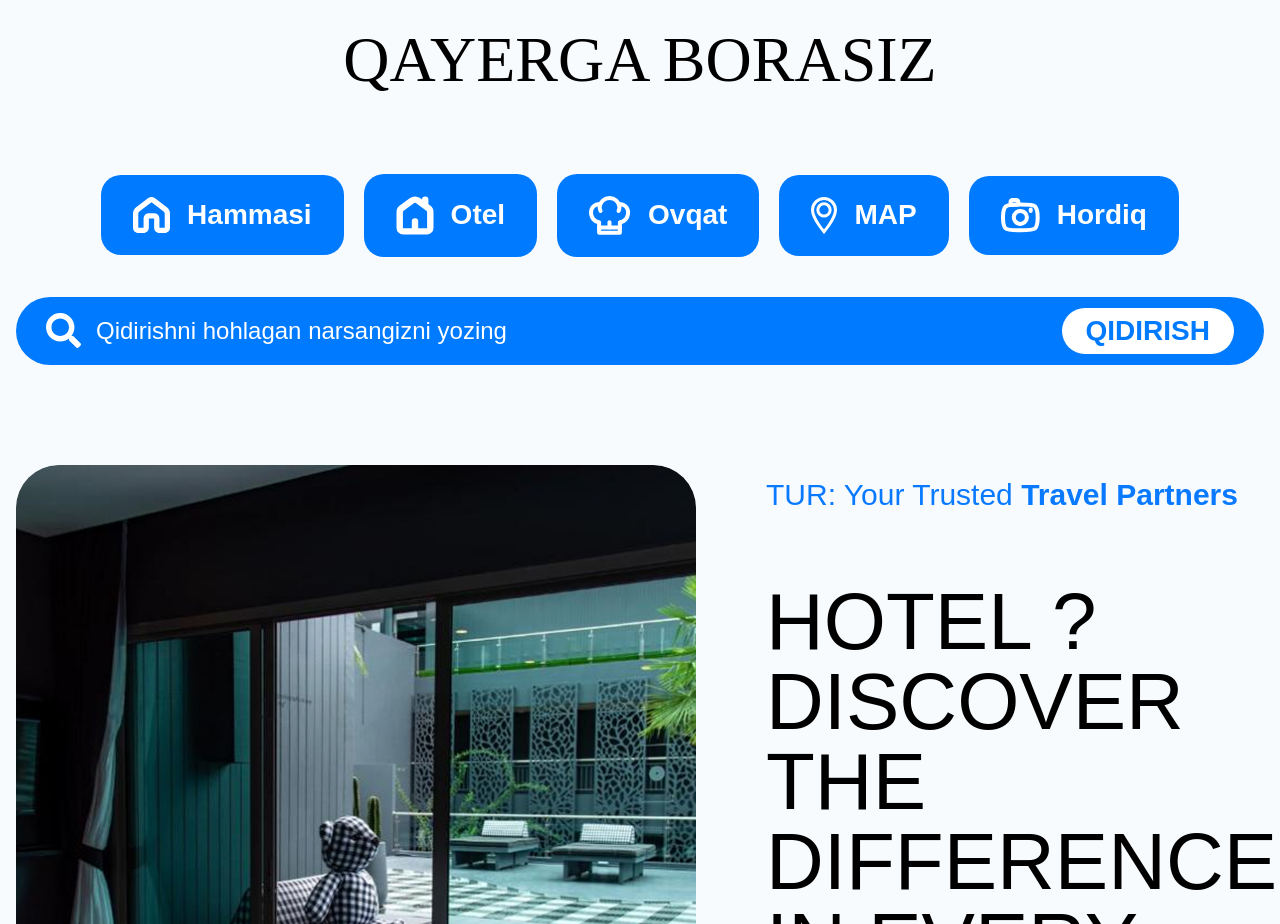
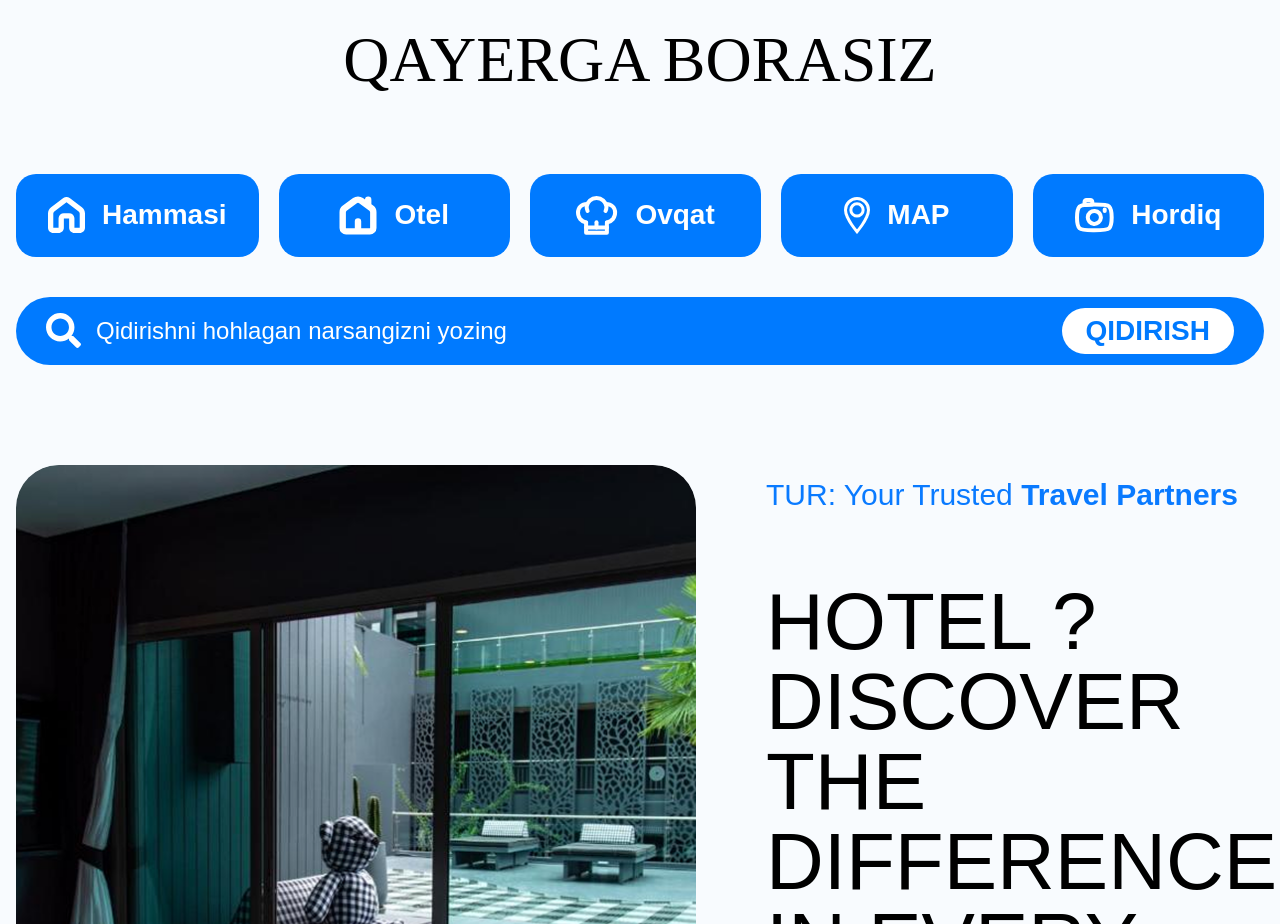
Before and after one commit to AzizbekEngineer/visitUz, a React (Vite) app: page / in a window 1280 px wide. Shown: the part 800-1724 px from the top of the page. Built offline with nearby package versions, Linux system fonts and the light colour scheme; the HTML template or start-up script is replaced by a standard one; a web font is replaced by a local one.

Commit message:
add link

```diff
--- a/src/components/searchSection/SearchSection.jsx
+++ b/src/components/searchSection/SearchSection.jsx
@@ -7,6 +7,7 @@ import map from "../../assets/icons/map.svg";
 import camera from "../../assets/icons/camera.svg";
 import search from "../../assets/icons/search.png";
 import { FaSearch } from "react-icons/fa";
+import { NavLink } from "react-router-dom";
 
 const SearchSection = () => {
   const dataSearch = [
@@ -42,10 +43,10 @@ const SearchSection = () => {
         <h2 className="searchSection__title">QAYERGA BORASIZ</h2>
         <div className="searchSection__cards">
           {dataSearch?.map((item) => (
-            <div className="searchSection__card">
+            <NavLink className="searchSection__card">
               <img src={item.icon} alt="" />
               <span>{item.title}</span>
-            </div>
+            </NavLink>
           ))}
         </div>
         <div className="searchSection__box">
--- a/src/components/searchSection/searchSection.scss
+++ b/src/components/searchSection/searchSection.scss
@@ -13,9 +13,8 @@
 
     &__cards {
         padding: 50px 0 40px;
-        display: flex;
-        align-items: center;
-        justify-content: center;
+        display: grid;
+        grid-template-columns: repeat(5, 1fr);
         gap: 20px;
     }
 
@@ -27,6 +26,7 @@
         gap: 17px;
         background: #007AFF;
         border-radius: 20px;
+        cursor: pointer;
 
         span {
             font-weight: 700;
@@ -35,6 +35,14 @@
             letter-spacing: 0%;
             color: #FFFFFF;
         }
+
+        // &.active {
+        //     background: #1E1E1E;
+        // }
+    }
+
+    &__card:hover {
+        background: #00224A;
     }
 
     &__box {
```
